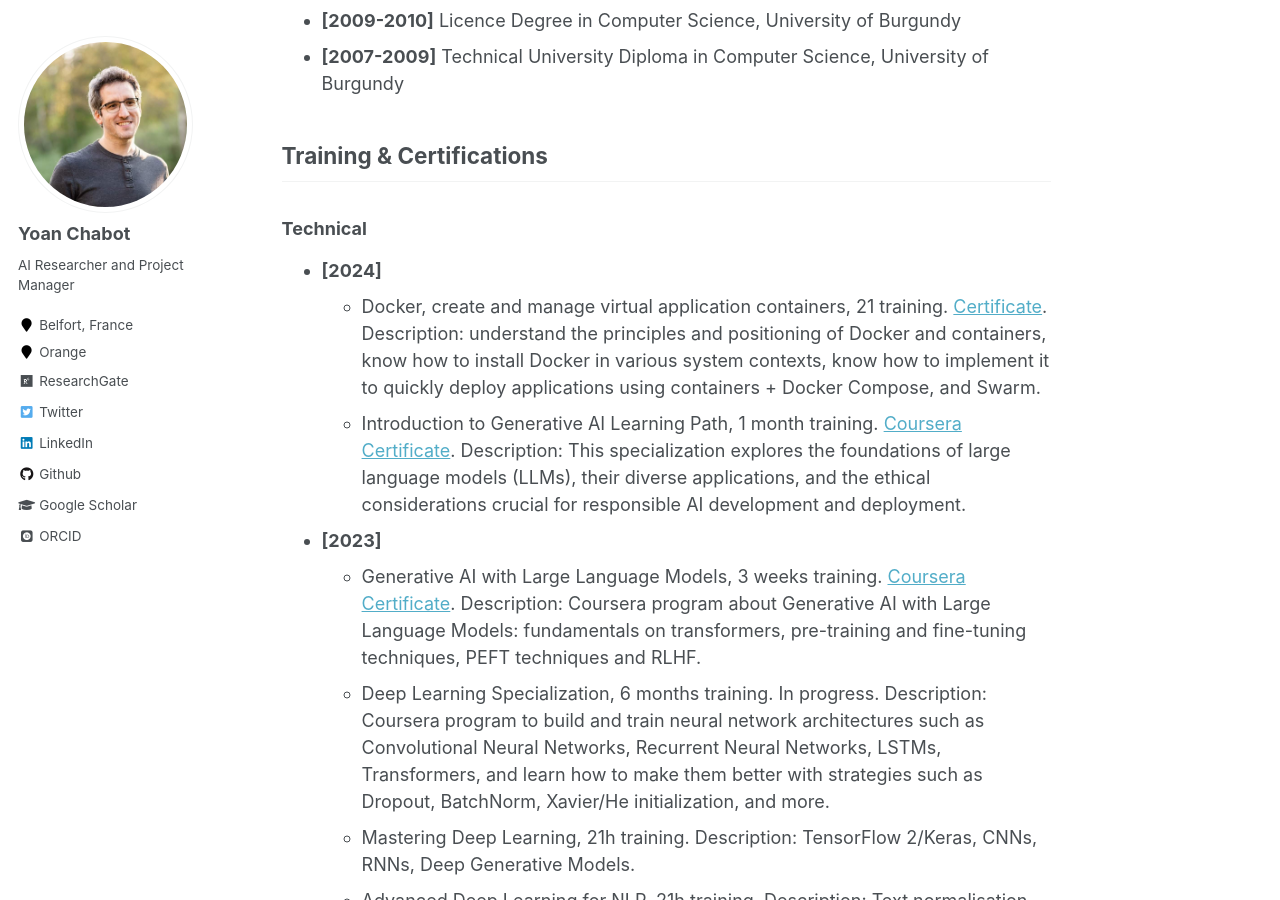
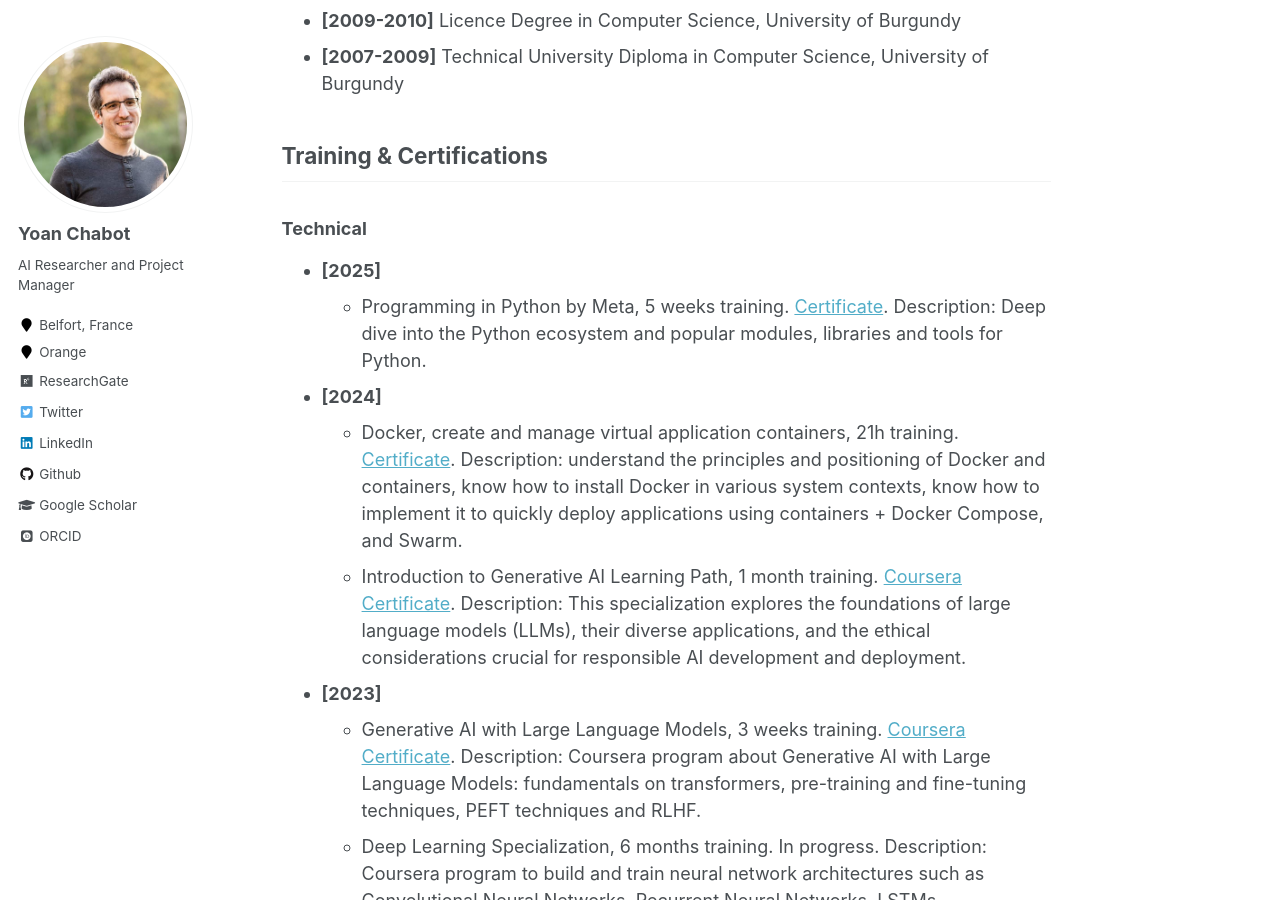
Before and after one commit to yoanchabot/yoanchabot.github.io, a Jekyll site: the page built from _pages/training.md, in a window 1280 px wide and 900 px high, scrolled down 944 px. Built offline with Jekyll 4.4.1, drawn with Linux system fonts in a browser that asks for light colours; some web fonts are replaced.

Commit message:
Add new training details for 2025 and update 2024

```diff
--- a/_pages/training.md
+++ b/_pages/training.md
@@ -24,8 +24,10 @@
 
 ## Training & Certifications
 ### Technical
+* **[2025]**
+  * Programming in Python by Meta, 5 weeks training. [Certificate](https://github.com/yoanchabot/papers/raw/main/Coursera LHIP024B28HC.pdf). Description: Deep dive into the Python ecosystem and popular modules, libraries and tools for Python.
 * **[2024]**
-  * Docker, create and manage virtual application containers, 21 training. [Certificate](https://github.com/yoanchabot/papers/raw/main/docker_certificate.pdf). Description: understand the principles and positioning of Docker and containers, know how to install Docker in various system contexts, know how to implement it to quickly deploy applications using containers + Docker Compose, and Swarm.
+  * Docker, create and manage virtual application containers, 21h training. [Certificate](https://github.com/yoanchabot/papers/raw/main/docker_certificate.pdf). Description: understand the principles and positioning of Docker and containers, know how to install Docker in various system contexts, know how to implement it to quickly deploy applications using containers + Docker Compose, and Swarm.
   * Introduction to Generative AI Learning Path, 1 month training. [Coursera Certificate](https://github.com/yoanchabot/papers/raw/main/Coursera_UBEF4JKFO2IK.pdf). Description: This specialization explores the foundations of large language models (LLMs), their diverse applications, and the ethical considerations crucial for responsible AI development and deployment.
 * **[2023]**
   * Generative AI with Large Language Models, 3 weeks training. [Coursera Certificate](https://github.com/yoanchabot/papers/raw/main/Coursera_CMZBA9PUDLJ3.pdf). Description: Coursera program about Generative AI with Large Language Models: fundamentals on transformers, pre-training and fine-tuning techniques, PEFT techniques and RLHF.
```
